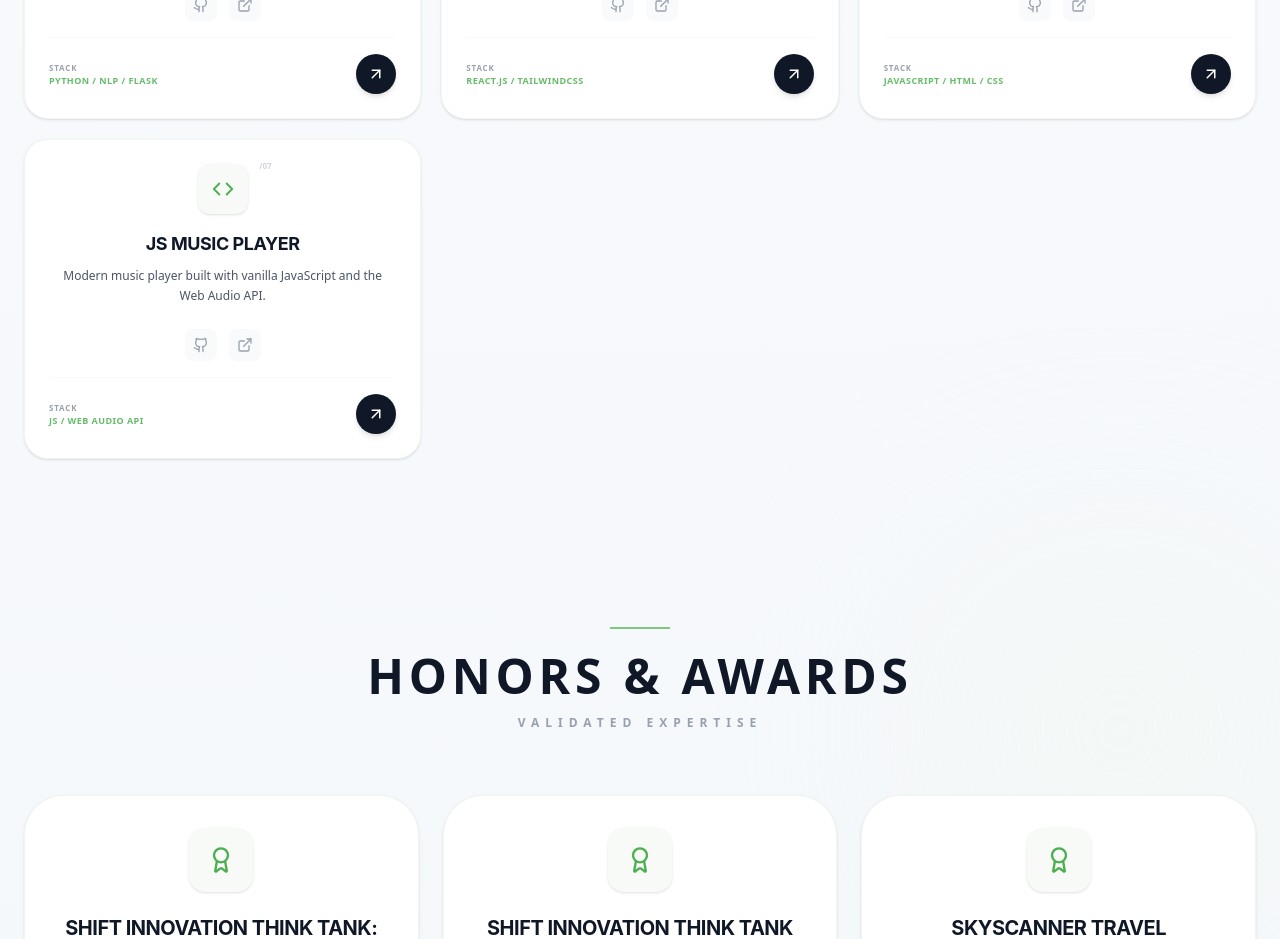
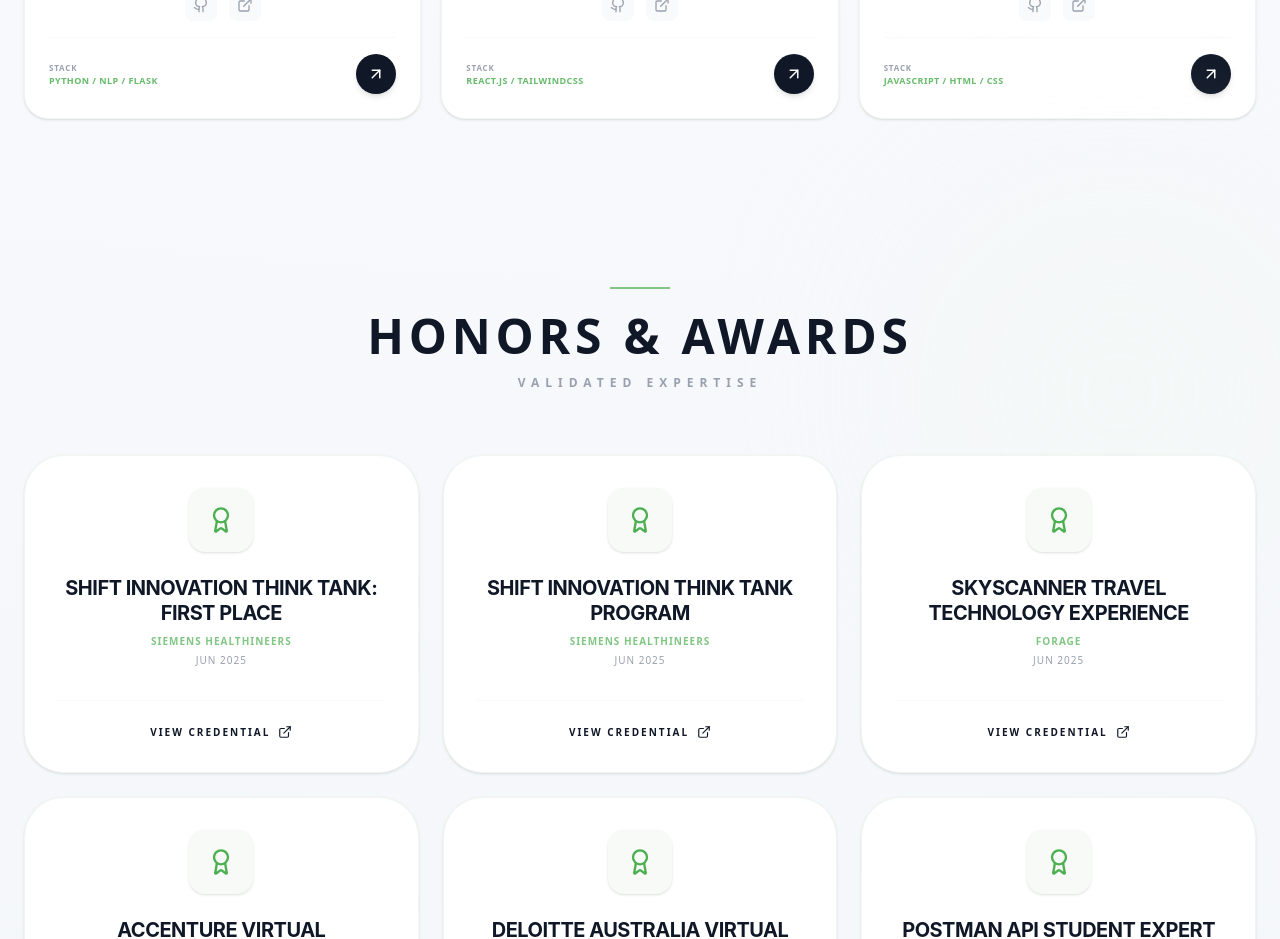
Before and after one commit to BatoolAmina/batool-portfolio, a Next.js app: page / in a window 1280 px wide. Shown: the part 4080-5019 px from the top of the page. Built offline with nearby package versions, Linux system fonts and the light colour scheme.

Commit message:
Update Projects.js

```diff
--- a/components/Projects.js
+++ b/components/Projects.js
@@ -59,14 +59,6 @@
       cat: 'Web Dev',
       live: 'https://batoolamina.github.io/Hidden-Hiring-Gems/',
       frontend: 'https://github.com/BatoolAmina/Hidden-Hiring-Gems/'
-    },
-    {
-      title: 'JS Music Player',
-      desc: 'Modern music player built with vanilla JavaScript and the Web Audio API.',
-      tech: 'JS / Web Audio API',
-      cat: 'Web Dev',
-      live: 'https://batoolamina.github.io/Drum-Kit/',
-      frontend: 'https://github.com/BatoolAmina/Drum-Kit'
     }
   ];
 
```
